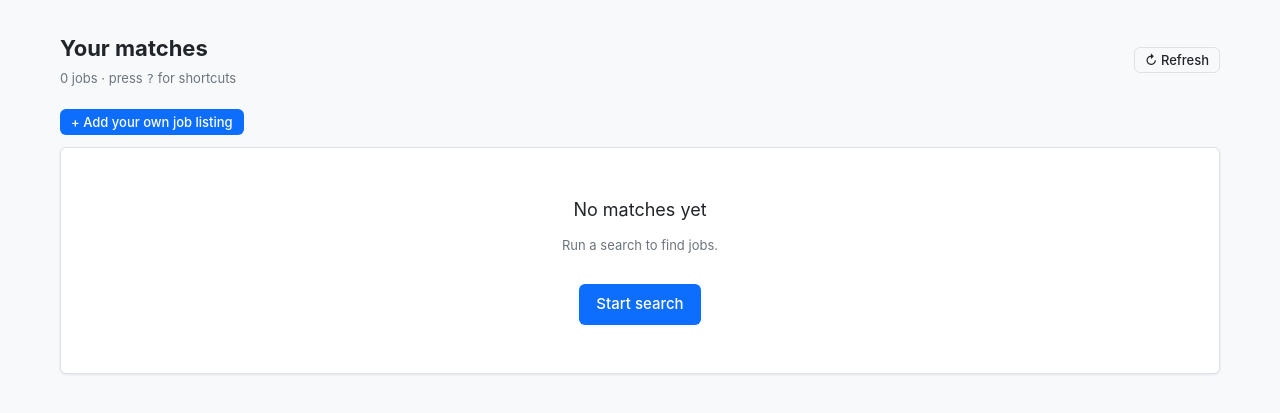
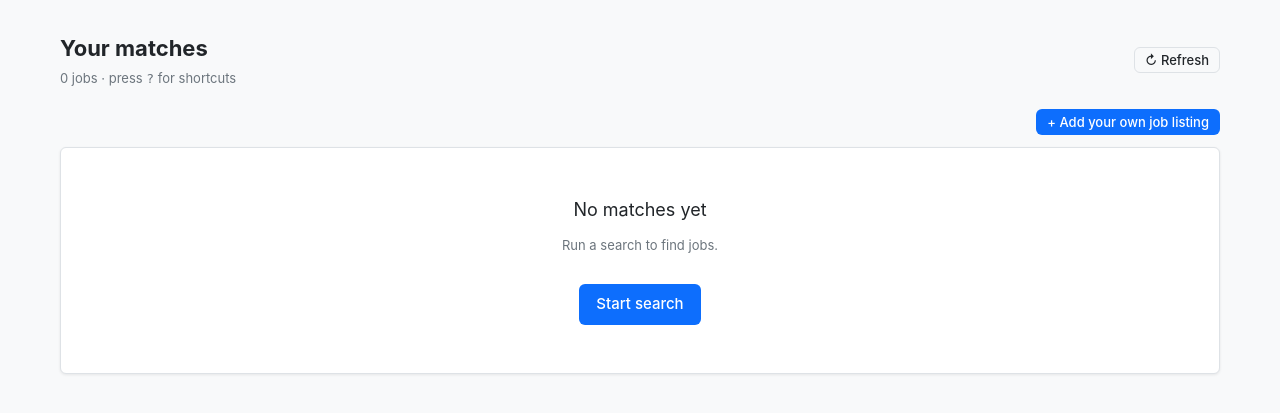
Before and after one commit to drewmerc302/jobPilot, a FastAPI app: page /matches in a window 1280 px wide. Shown: the part 52-465 px from the top of the page. Run offline with FastAPI, Linux system fonts and the light colour scheme; parts of the project's set-up code (start-up, migrations or seed data) failed here and were passed over.

Commit message:
fix: right-align "Add your own job listing" button

```diff
--- a/src/jobpilot/resources/templates/html/matches.html
+++ b/src/jobpilot/resources/templates/html/matches.html
@@ -61,7 +61,7 @@
   </div>
   {% endif %}
 
-  <div style="margin-bottom:12px">
+  <div style="margin-bottom:12px;text-align:right">
     <button type="button" class="btn btn-primary btn-sm"
             onclick="document.getElementById('add-job-modal').showModal()">+ Add your own job listing</button>
   </div>
```
